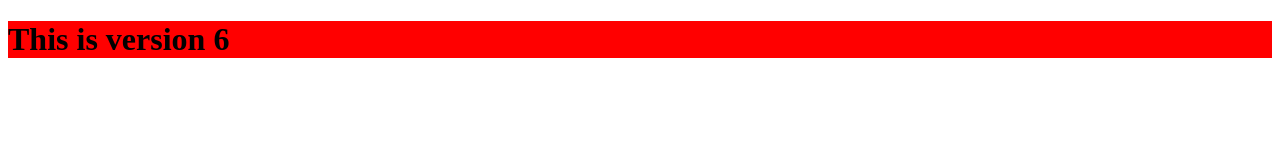
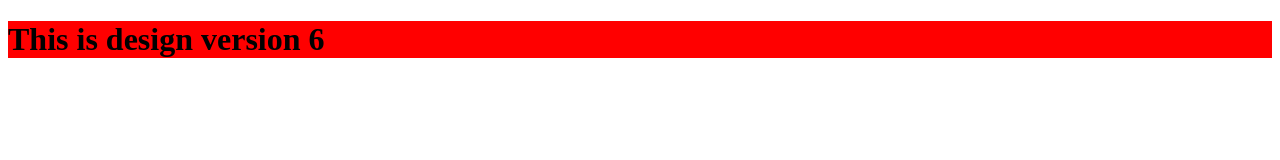
Before and after one commit to salianshubham/test_new, a plain HTML site: page index.html in a window 1280 px wide. Drawn offline with Linux system fonts and the light colour scheme.

Commit message:
added design to branch to push

```diff
--- a/index.html
+++ b/index.html
@@ -7,7 +7,7 @@
     <link rel="stylesheet" href="style.css">
 </head>
 <body>
-    <H1>This is version 6</H1>
+    <H1>This is design version 6</H1>
 
 </body>
 </html>
```
